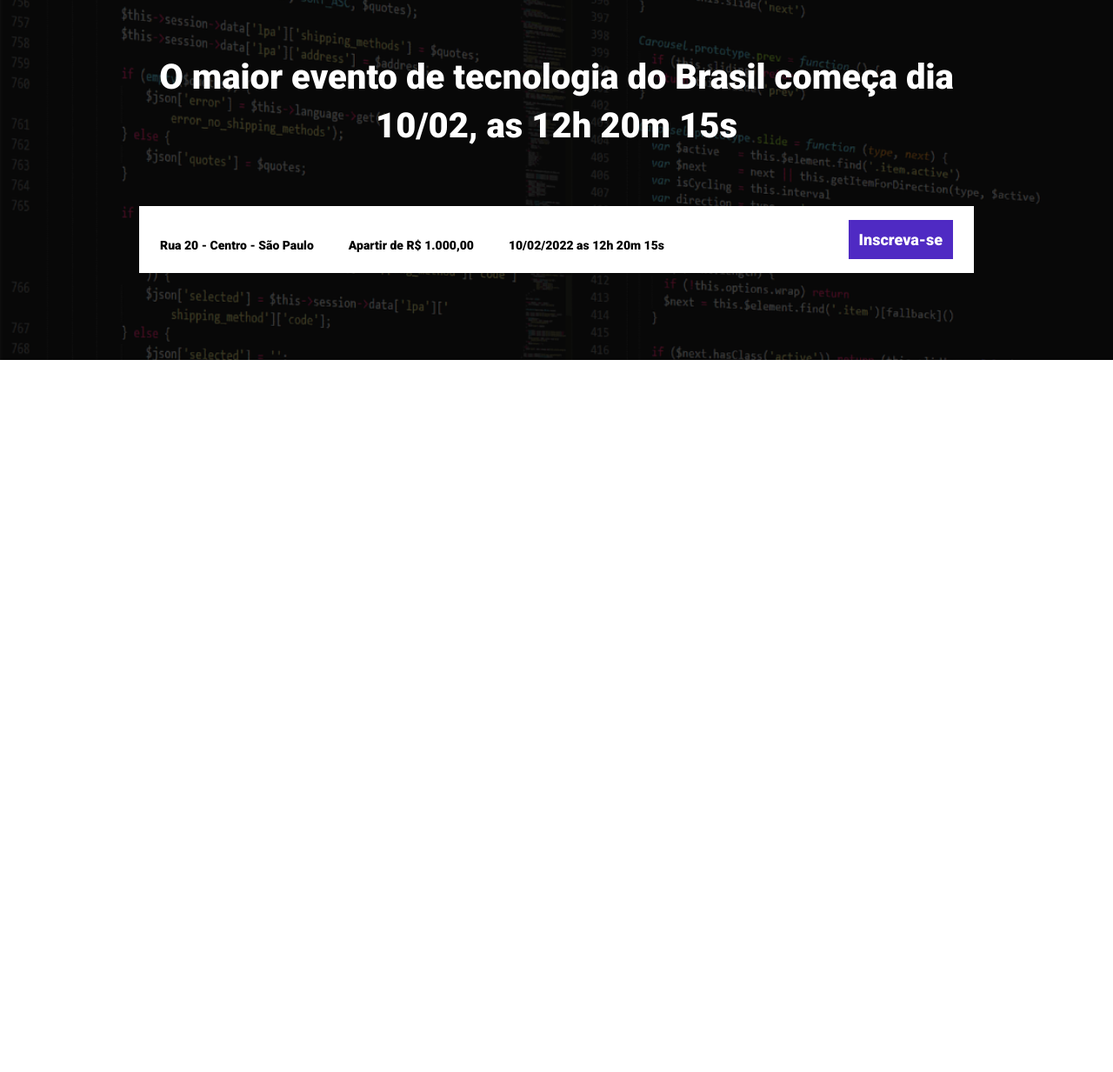
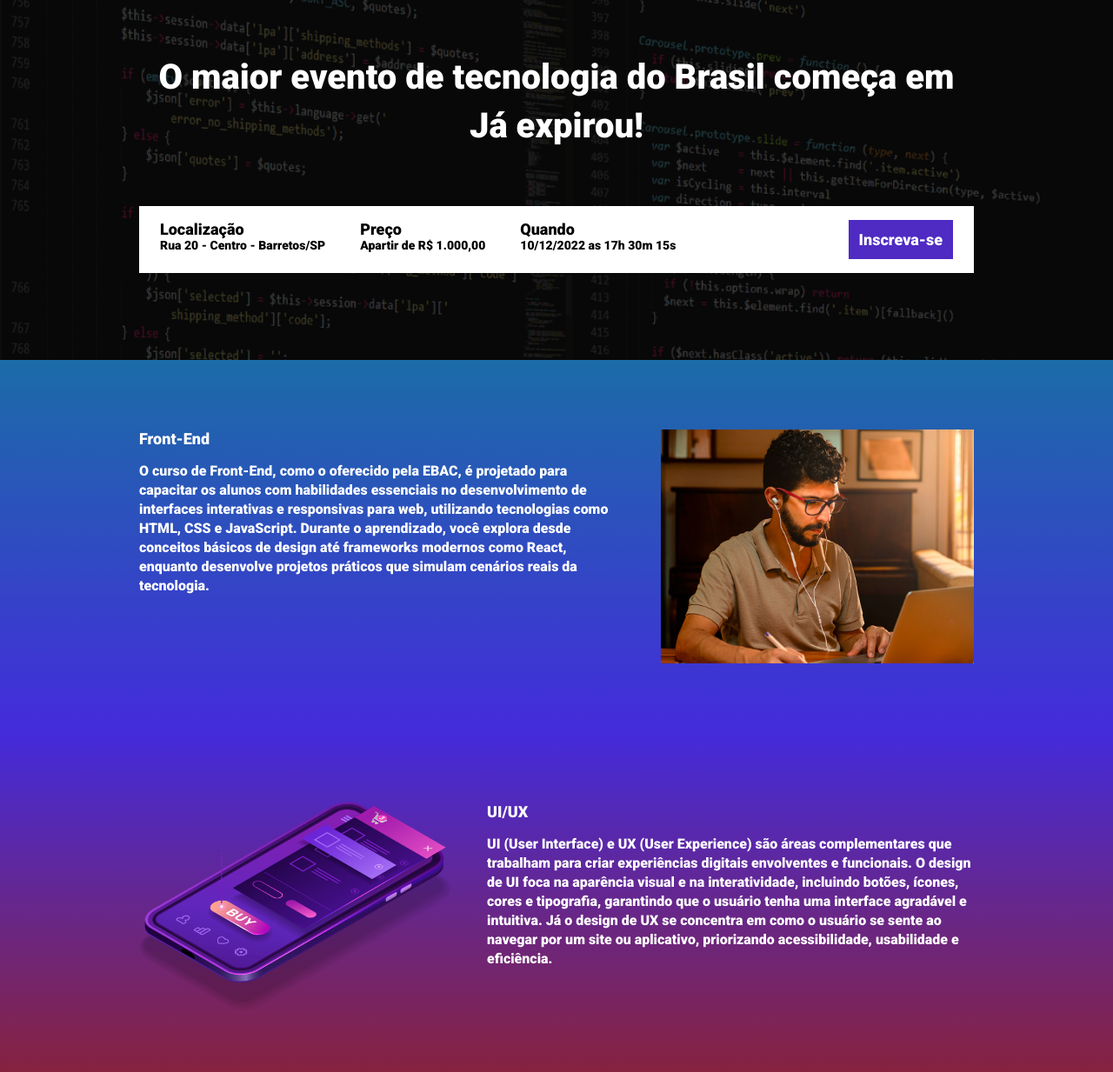
Before and after one commit to Leoraiox/ebac_tech_talks, a website built with Parcel: page src/index.html in a window 1280 px wide. Shown: the part 147-1380 px from the top of the page at 87% size. Before the commit the page ends 800 px from the top, so only its background shows below. Built offline with nearby package versions, Linux system fonts and the light colour scheme.

Commit message:
contagem regressiva

```diff
--- a/package.json
+++ b/package.json
@@ -1,9 +1,9 @@
 {
   "name": "ebac_talks",
   "version": "1.0.0",
-  "main": "index.js",
   "scripts": {
     "dev": "parcel src/index.html src/styles/main.scss src/scripts/main.js",
+    "build": "parcel build src/index.html",
     "test": "echo \"Error: no test specified\" && exit 1"
   },
   "keywords": [],
@@ -15,6 +15,7 @@
   },
   "devDependencies": {
     "@parcel/transformer-sass": "^2.13.3",
-    "sharp": "^0.33.5"
+    "sharp": "^0.33.5",
+    "svgo": "^3.3.2"
   }
 }
--- a/src/index.html
+++ b/src/index.html
@@ -8,19 +8,20 @@
     <link rel="preconnect" href="https://fonts.gstatic.com" crossorigin>
     <link href="https://fonts.googleapis.com/css2?family=Roboto:wght@900&display=swap" rel="stylesheet">
     <link rel="stylesheet" href="styles/main.scss">
+    <link rel="stylesheet" href="https://unpkg.com/aos@next/dist/aos.css" />
 </head>
 <body>
     <header class="hero">
         <div class="container">
             <img class="hero__logo" src="./images/ebac_logo.svg" alt="EBAC">
             <p class="hero__text">
-                O maior evento de tecnologia do Brasil começa dia 10/02, as 12h 20m 15s
+                O maior evento de tecnologia do Brasil começa em <span id="contador"></span>
             </p>
             <div class="infos-bar">
                 <ul class="infos-bar__infos">
                     <li class="infos-bar__infos__item">
                         <b>Localização</b>
-                        Rua 20 - Centro - São Paulo
+                        Rua 20 - Centro - Barretos/SP
                     </li>
                     <li class="infos-bar__infos__item">
                         <b>Preço</b>
@@ -28,7 +29,7 @@
                     </li>
                     <li class="infos-bar__infos__item">
                         <b>Quando</b>
-                        10/02/2022 as 12h 20m 15s
+                        10/12/2022 as 17h 30m 15s
                     </li>
                 </ul>
                 <a href="#" class="button button--primary">
@@ -37,6 +38,53 @@
             </div>
         </div>
     </header>
+
+    <section class="event event--frontend" >
+        <div class="container" data-aos="fade-right">
+            <div class="event__details">
+                <h2 class="event__details__title">Front-End</h2>
+                <p class="event__details__description">
+                    O curso de Front-End, como o oferecido pela EBAC, é projetado para capacitar os alunos com habilidades essenciais no desenvolvimento de interfaces interativas e responsivas para web, utilizando tecnologias como HTML, CSS e JavaScript. Durante o aprendizado, você explora desde conceitos básicos de design até frameworks modernos como React, enquanto desenvolve projetos práticos que simulam cenários reais da tecnologia.
+                </p>
+            </div>
+            <img class="event__image" src="./images/frontend.png" alt="Front-End">
+        </div>
+    </section>
+    <section class="event event--ui-ux event--image-left" >
+        <div class="container" data-aos="fade-left">
+            <div class="event__details">
+                <h2 class="event__details__title">UI/UX</h2>
+                <p class="event__details__description">
+                    UI (User Interface) e UX (User Experience) são áreas complementares que trabalham para criar experiências digitais envolventes e funcionais. O design de UI foca na aparência visual e na interatividade, incluindo botões, ícones, cores e tipografia, garantindo que o usuário tenha uma interface agradável e intuitiva. Já o design de UX se concentra em como o usuário se sente ao navegar por um site ou aplicativo, priorizando acessibilidade, usabilidade e eficiência.
+                </p>
+            </div>
+            <img class="event__image" src="./images/ui-ux.png" alt="UI/UX">
+        </div>
+    </section>
+    <section class="event event--data-science">
+        <div class="container" data-aos="fade-right">
+            <div class="event__details">
+                <h2 class="event__details__title">Data Science</h2>
+                <p class="event__details__description">
+                    Data Science é uma área interdisciplinar que utiliza técnicas estatísticas, matemáticas e computacionais para analisar e interpretar grandes volumes de dados. Com ferramentas como Python, R e SQL, cientistas de dados exploram informações para identificar padrões, prever tendências e tomar decisões informadas. Além disso, a área abrange métodos como aprendizado de máquina, visualização de dados e mineração de dados, permitindo resolver problemas complexos e criar soluções inovadoras em diversos setores, como saúde, finanças e tecnologia.
+                </p>
+            </div>
+            <img class="event__image" src="./images/data.png" alt="Data Science">
+        </div>
+    </section>
+    <section class="event event--backend event--image-left">
+        <div class="container" data-aos="fade-left">
+            <div class="event__details">
+                <h2 class="event__details__title">Back-End</h2>
+                <p class="event__details__description">
+                    O desenvolvimento Back-End é a espinha dorsal de qualquer aplicação web, responsável por toda a lógica, armazenamento de dados e integração com servidores. Utilizando linguagens como Python, Java, PHP ou Node.js, e bancos de dados como MySQL, MongoDB ou PostgreSQL, os desenvolvedores Back-End criam APIs e sistemas que garantem que o front-end funcione de maneira eficiente e segura. Essa área é essencial para quem busca criar sistemas robustos e altamente funcionais.
+                </p>
+            </div>
+            <img class="event__image" src="./images/backend.png" alt="Back-End">
+        </div>
+    </section>
+
+    <script src="https://unpkg.com/aos@next/dist/aos.js"></script>
     <script src="scripts/main.js"></script>
 </body>
 </html>
--- a/src/scripts/main.js
+++ b/src/scripts/main.js
@@ -1 +1,32 @@
-console.log('Hello World');
+AOS.init();
+
+const dataDoEvento = new Date("Dec 10,2022 17:30:15");
+const timeStampDoEvento = dataDoEvento.getTime();
+
+const contaAsHoras = setInterval(function () {
+    const agora = new Date();
+    const timeStampAtual = agora.getTime();
+
+    const distanciaAteOEvento = timeStampDoEvento - timeStampAtual;
+
+    const diaEmMs = 1000 * 60 * 60 * 24;
+    const horaEmMs = 1000 * 60 * 60;
+    const minutoEmMs = 1000 * 60;
+
+    const diasAteOEvento = Math.floor(distanciaAteOEvento / diaEmMs);
+    const horasAteOEvento = Math.floor((distanciaAteOEvento % diaEmMs) / horaEmMs);
+    const minutosAteOEvento = Math.floor((distanciaAteOEvento % horaEmMs) /minutoEmMs);
+    const segundosAteOEvento = Math.floor((distanciaAteOEvento % minutoEmMs) / 1000);
+
+    console.log(diasAteOEvento);
+    console.log(horasAteOEvento);
+    console.log(minutosAteOEvento);
+    console.log(segundosAteOEvento);
+
+    document.getElementById('contador').innerHTML = `${diasAteOEvento} dias, ${horasAteOEvento} horas, ${minutosAteOEvento} minutos e ${segundosAteOEvento} segundos`;
+
+    if (distanciaAteOEvento < 0) {
+        clearInterval(contaAsHoras);
+        document.getElementById('contador').innerHTML = 'Já expirou!';
+    }
+}, 1000);
--- /dev/null
+++ b/src/styles/_event.scss
@@ -0,0 +1,67 @@
+@use 'variables';
+
+.event{
+    padding: 80px 0;
+
+    &--frontend{
+        background-image: linear-gradient(variables.$blue1, variables.$blue2);
+    }
+
+    &--ui-ux{
+        background-image: linear-gradient(variables.$blue2, variables.$pink);
+    }
+
+    &--data-science{
+        background-image: linear-gradient(variables.$pink, variables.$yellow);
+    }
+
+    &--backend{
+        background-image: linear-gradient(variables.$yellow, variables.$pink);
+    }
+
+    &--image-left{
+        .container{
+            flex-direction: row-reverse;
+        }
+    }
+
+    .container{
+        display: flex;
+        gap: 40px;
+    }
+
+    &__image{
+        max-width: 360px;
+    }
+
+    &__details{
+
+
+        &__title{
+            font-size: 18px;
+            font-weight: bold;
+            margin-bottom: 16px;
+        }
+
+        &__description{
+            line-height: 22px;
+        }
+    }
+
+    @media (max-width: 640px){
+        .container{
+            display: block;
+        }
+
+        &__image{
+            max-width: 100%;
+        }
+
+        &__details{
+            margin-right: 0;
+            margin-bottom: 16px;
+        }
+
+    }
+
+}
--- a/src/styles/_hero.scss
+++ b/src/styles/_hero.scss
@@ -1,3 +1,5 @@
+@use 'variables';
+
 .hero {
     padding-top: 64px;
     padding-bottom: 100px;
@@ -16,7 +18,7 @@
         left: 0;
         width: 100%;
         height: 100%;
-        background-color: #000;
+        background-color: variables.$secondaryTextColor;
         content: '';
         opacity: .7;
     }
--- /dev/null
+++ b/src/styles/_variables.scss
@@ -0,0 +1,7 @@
+$textColor: #fff;
+$secondaryTextColor: #000;
+$blue1: #1B6CA7;
+$blue2: #442BDB;
+$pink: #89223B;
+$yellow: #9C791D;
+$purple: #4f2AC3;
--- a/src/styles/components/_buttons.scss
+++ b/src/styles/components/_buttons.scss
@@ -1,3 +1,5 @@
+@use '../variables';
+
 .button {
     padding: 12px;
     font-size: 18px;
@@ -7,7 +9,7 @@
     white-space: nowrap;
 
     &--primary {
-        background-color: #4f2AC3;
+        background-color: variables.$purple;
         color: #fff;
         border: none;
         cursor: pointer;
--- a/src/styles/components/_infos_bar.scss
+++ b/src/styles/components/_infos_bar.scss
@@ -1,6 +1,8 @@
+@use '../variables';
+
 .infos-bar{
     padding: 16px 24px;
-    background-color: #fff;
+    background-color: variables.$textColor;
     display: flex;
     justify-content: space-between;
 
@@ -10,9 +12,10 @@
 
         &__item{
             font-size: 14px;
-            color: #000;
+            color: variables.$secondaryTextColor;
 
-            b{
+            b {
+                color: variables.$secondaryTextColor;
                 font-size: 18px;
                 display: block;
             }
--- a/src/styles/main.scss
+++ b/src/styles/main.scss
@@ -1,13 +1,15 @@
 @use 'hero';
 @use 'components/infos_bar';
 @use 'components/buttons';
+@use 'event';
+@use 'variables';
 
 *{
     margin: 0;
     padding: 0;
     box-sizing: border-box;
     font-family: 'Roboto', sans-serif;
-    color: #fff;
+    color: variables.$textColor;
     list-style: none;
 }
 
```
Also changed, not shown: 1 other file.
